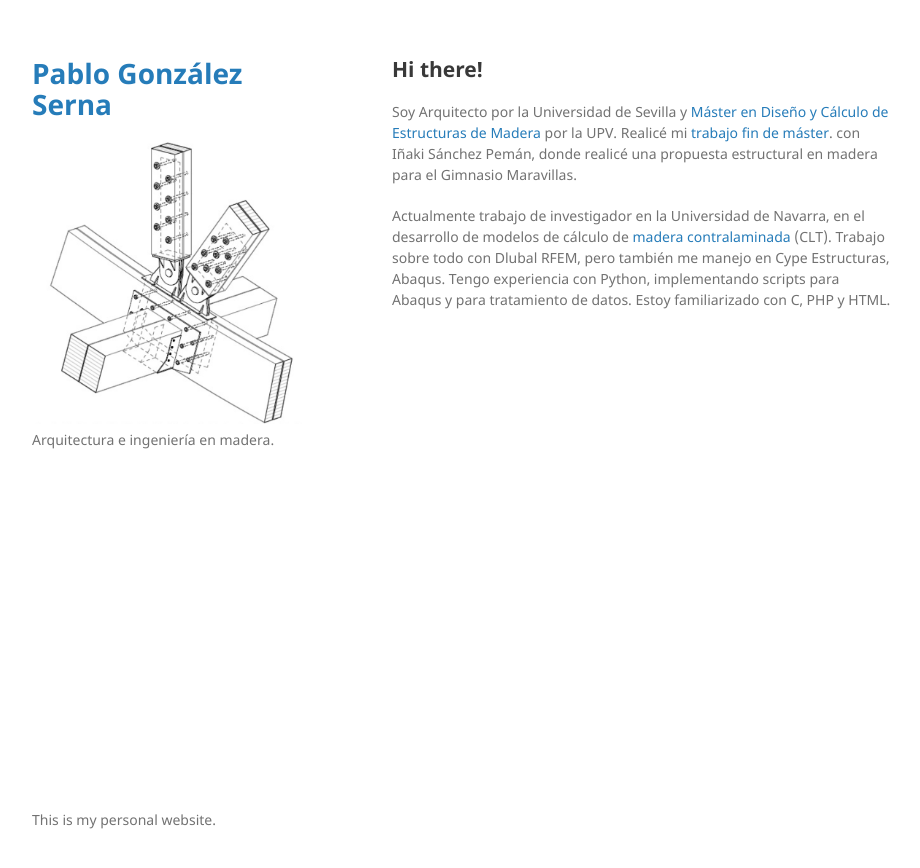
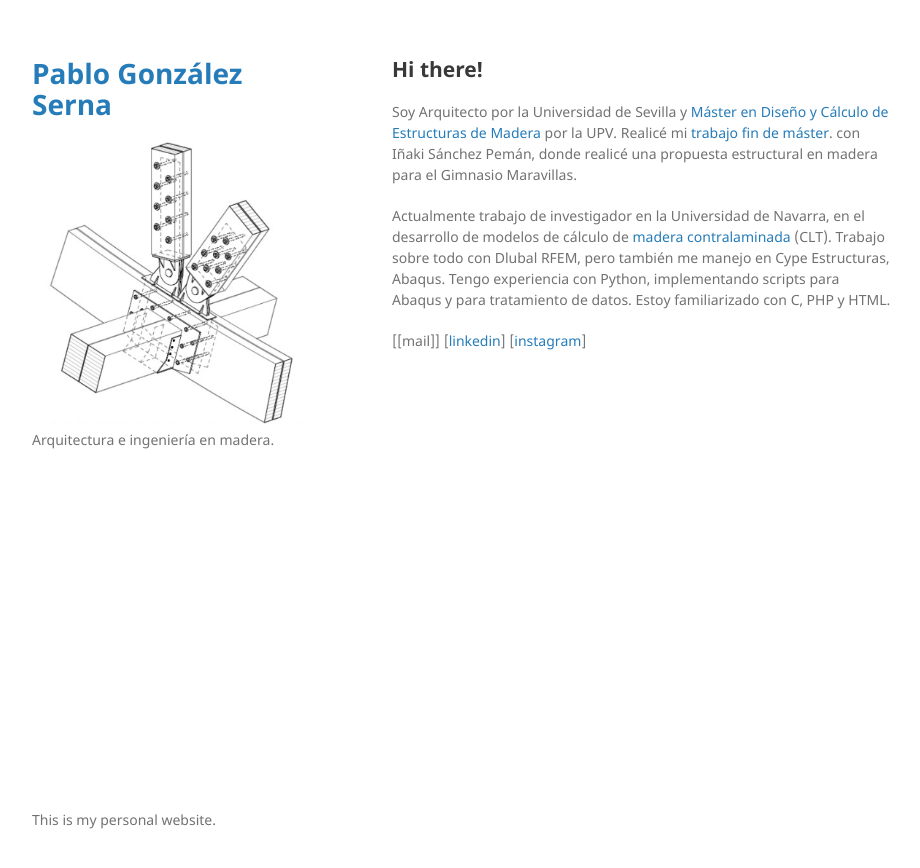
Before and after one commit to parametropic/webtest2, a Jekyll site: the page built from index.md, in a window 1280 px wide. Shown: the top 868 px of the page, without its empty margins (178-1098 px from the left). Built offline with Jekyll 4.4.1, drawn with Linux system fonts in a browser that asks for light colours; our own code applies the rules of GitHub Pages for plain Markdown files.

Commit message:
Update index.md

```diff
--- a/index.md
+++ b/index.md
@@ -9,3 +9,6 @@ Realicé mi [trabajo fin de máster](./tfm.html). con Iñaki Sánchez Pemán, do
 Actualmente trabajo de investigador en la Universidad de Navarra, en el desarrollo de modelos de cálculo de [madera contralaminada](./clt.html) (CLT).
 Trabajo sobre todo con Dlubal RFEM, pero también me manejo en Cype Estructuras, Abaqus.
 Tengo experiencia con Python, implementando scripts para Abaqus y para tratamiento de datos. Estoy familiarizado con C, PHP y HTML.
+
+
+\[[mail]\]  \[[linkedin](https://www.linkedin.com/in/glezsernapablo/)\]  \[[instagram](https://www.instagram.com/pabgser/)\]
```
